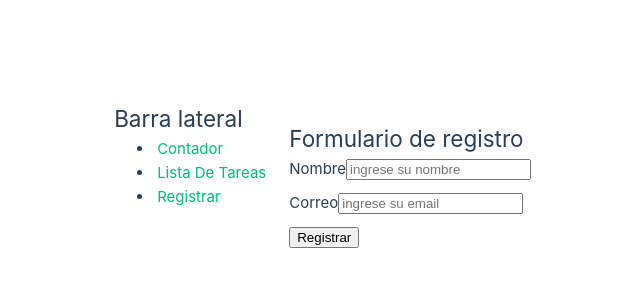
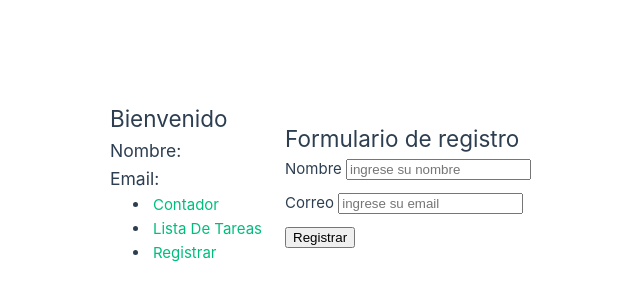
Before and after one commit to Demian-20/proyecto-vue, a Vue app: page /registrar in a window 1280 px wide. Shown: the part 210-510 px from the top of the page, without its empty margins (89-729 px from the left). Built offline with nearby package versions, Linux system fonts and the light colour scheme; the HTML template or start-up script is replaced by a standard one.

Commit message:
Crea Store de pinia para almacenar los datos de registro

```diff
--- a/src/components/Sidebar.vue
+++ b/src/components/Sidebar.vue
@@ -1,6 +1,8 @@
 <template>
 <div class="sidebar">
-<h2>Barra lateral</h2>
+<h2>Bienvenido</h2>
+<h3>Nombre: {{ nombre }}</h3>
+<h3>Email: {{ email }}</h3>
 <ul>
 <li><router-link to="/contador">Contador</router-link></li>
 <li><router-link to="/lista-de-tareas">Lista De Tareas</router-link></li>
@@ -11,7 +13,18 @@
 </template>
 
 <script setup>
-
+import { useRegistrarStore } from '@/modules/registro/stores/registrarStore';
+import {ref, watch} from 'vue';
+const registrarStore = useRegistrarStore();
+const nombre = ref(registrarStore.nombre.value);
+const email = ref(registrarStore.email.value);
+watch(() => registrarStore.nombre, (newValue) => {
+    nombre.value = newValue;
+    email.value = newValue;
+});
+watch(() => registrarStore.email, (newValue) => {
+    email.value = newValue;
+})
 </script>
 
 <style>
--- /dev/null
+++ b/src/modules/registro/stores/registrarStore.js
@@ -0,0 +1,12 @@
+import { defineStore } from "pinia";
+import{ref} from 'vue';
+
+export const useRegistrarStore = defineStore('registrar',() => {
+    const nombre = ref('');
+    const email = ref('');
+    const guardarRegistro = (nombreFormulario, emailFormulario) => {
+        nombre.value = nombreFormulario;
+        email.value = emailFormulario;
+    }
+    return {nombre, email, guardarRegistro}
+});
--- a/src/modules/registro/views/RegistrarView.vue
+++ b/src/modules/registro/views/RegistrarView.vue
@@ -3,13 +3,13 @@
         <h2>Formulario de registro</h2>
         <Form :validation-schema="schema" @submit="onSubmit">
             <div class="form">
-                <label for="nombre">Nombre</label>
-                <Field type="text" name="nombre" id="nombre" placeholder="ingrese su nombre" />
+                <label for="nombre">Nombre </label>
+                <Field v-model="nombre" type="text" name="nombre" id="nombre" placeholder="ingrese su nombre" />
                 <ErrorMessage name="nombre"></ErrorMessage>
             </div>
             <div class="form">
-                <label for="correo">Correo</label>
-                <Field type="email" name="email" id="correo" placeholder="ingrese su email" />
+                <label for="correo">Correo </label>
+                <Field v-model="email" type="email" name="email" id="correo" placeholder="ingrese su email" />
                 <ErrorMessage name="email"></ErrorMessage>
             </div>
             <div class="form">
@@ -22,8 +22,16 @@
 <script setup>
 import { Form, Field, ErrorMessage } from 'vee-validate';
 import {schema} from '../schemas/validationSchema';
+import {useRegistrarStore} from '../stores/registrarStore';
+import {ref} from 'vue';
+
+const registrarStore = useRegistrarStore();
+
+const nombre = ref('');
+const email = ref('');
 
 const onSubmit = () => {
+    registrarStore.guardarRegistro(nombre.value, email.value);
     console.log("Se ha enviado el formulario")
 }
 </script>
```
